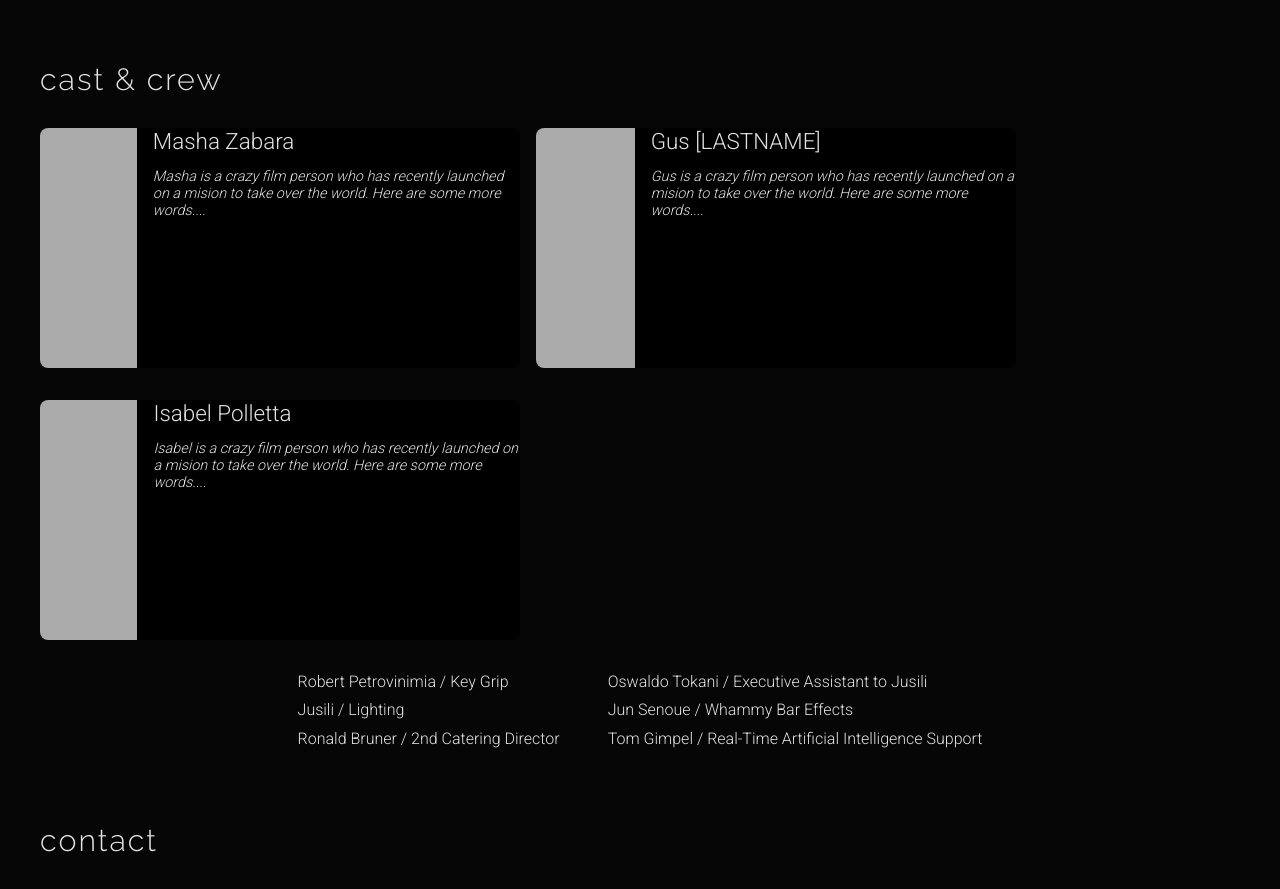
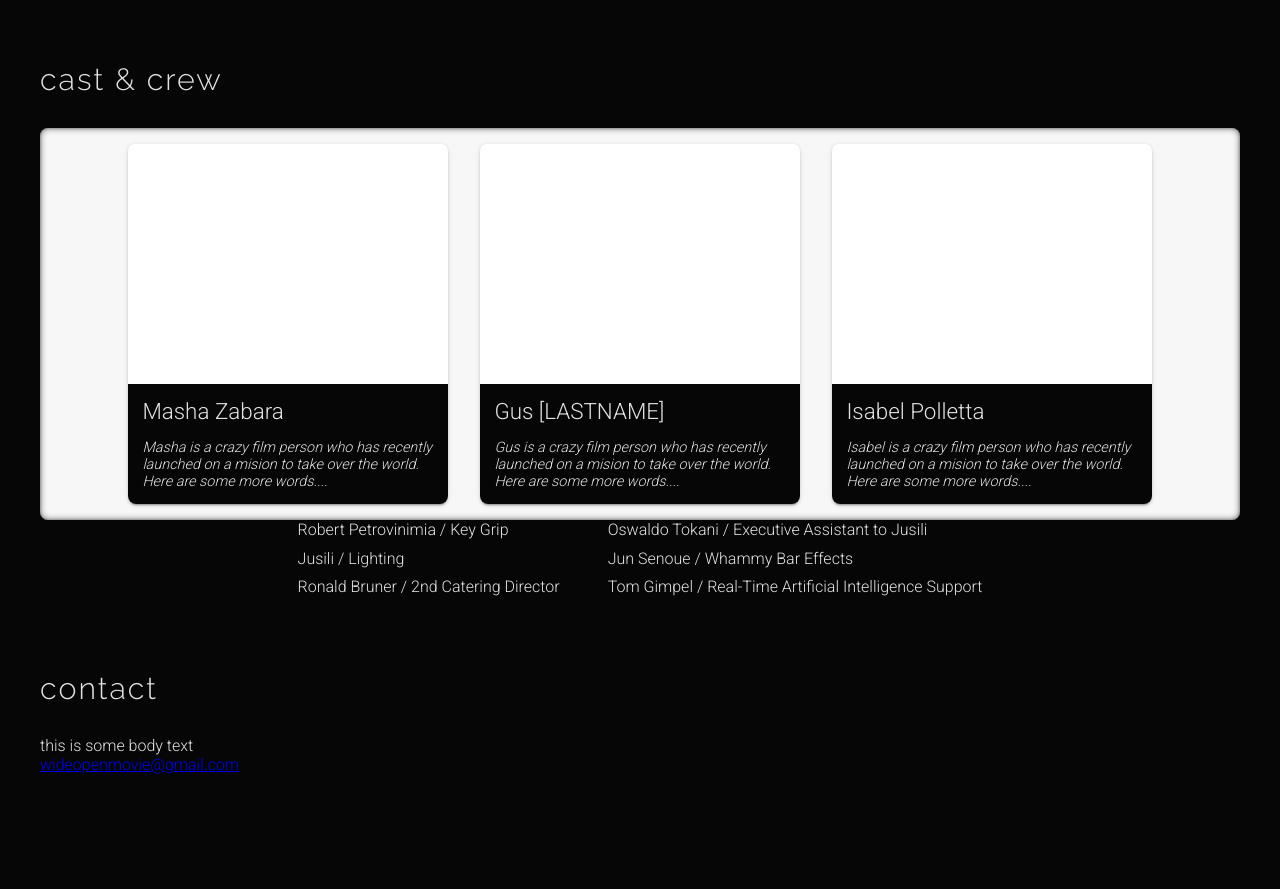
Before and after one commit to fernap3/wideopenmovie.com, a website with bundled scripts: page src/index.html in a window 1280 px wide. Shown: the part 1480-2369 px from the top of the page. Built offline with nearby package versions, Linux system fonts and the light colour scheme.

Commit message:
Styling for primary case cards

```diff
--- a/src/index.html
+++ b/src/index.html
@@ -54,7 +54,7 @@
 		<div id="pane-castcrew" class="pane">
 			<h1 class="pane-title">Cast &amp; Crew</h1>
 			<div class="primary-members">
-				<div class="member-primary">
+				<div class="member-card">
 					<div class="member-headshot"></div>
 					<div class="member-bio">
 						<div class="member-name">Masha Zabara</div>
@@ -64,7 +64,7 @@
 						</div>
 					</div>
 				</div>
-				<div class="member-primary">
+				<div class="member-card">
 					<div class="member-headshot"></div>
 					<div class="member-bio">
 						<div class="member-name">Gus [LASTNAME]</div>
@@ -74,7 +74,7 @@
 						</div>
 					</div>
 				</div>
-				<div class="member-primary">
+				<div class="member-card">
 					<div class="member-headshot"></div>
 					<div class="member-bio">
 						<div class="member-name">Isabel Polletta</div>
--- a/src/main.css
+++ b/src/main.css
@@ -185,32 +185,61 @@ body {
 .primary-members {
 	display: flex;
 	flex-wrap: wrap;
+	justify-content: center;
+	background: #f7f7f7;
+	border-radius: 8px;
+	box-shadow: inset 0 0 5px 1px rgba(0,0,0,0.34), inset 0 0 7px 2px rgba(0,0,0,0.12), inset 0 0 3px 0px rgba(0,0,0,0.3);
 }
 
-.member-primary {
+@keyframes card-present {
+	from {
+		opacity: 0;
+		transform: translateY(10px);
+	}
+	to {
+		opacity: 1;
+		transform: none;
+	}
+}
+
+.member-card {
 	display: flex;
-	margin-bottom: 2em;
-	margin-right: 1em;
-    color: #e2e2e2;
-    background: black;
-    width: 480px;
+	margin: 1em;
+    width: 320px;
     border-radius: 8px;
 	overflow: hidden;
+	flex-shrink: 0;
+	flex-direction: column;
+	box-shadow: 0 2px 2px 0 rgba(0,0,0,0.14), 0 1px 5px 0 rgba(0,0,0,0.12), 0 3px 1px -2px rgba(0,0,0,0.2);
+	animation: card-present;
+	animation-duration: 1.5s;
+	animation-timing-function: ease-out;
+	animation-fill-mode: backwards;
+	transition: all .5s ease-out;
 }
 
-.member-primary:last-child {
-	margin-right: 0;
+.member-card:nth-child(2) {
+	animation-delay: .2s;
+}
+
+.member-card:nth-child(3) {
+	animation-delay: .4s;
+}
+
+.member-card:hover {
+	transform: translateY(-5px);
+	box-shadow: 0 2px 2px 0 rgba(0,0,0,0.14), 0 1px 5px 0 rgba(0,0,0,0.12), 0 3px 1px -2px rgba(0,0,0,0.2), 0 0 21px -2px rgba(0,0,0,0.3);
 }
 
 .member-headshot {
-	width: 200px;
 	height: 240px;
-	background: #aaaaaa;
-	margin-right: 1em;
+	background: white;
 }
 
 .member-bio {
-
+	padding: .9em;
+	background: #060606;
+	color: #e2e2e2;
 }
 
 .member-name {
```
